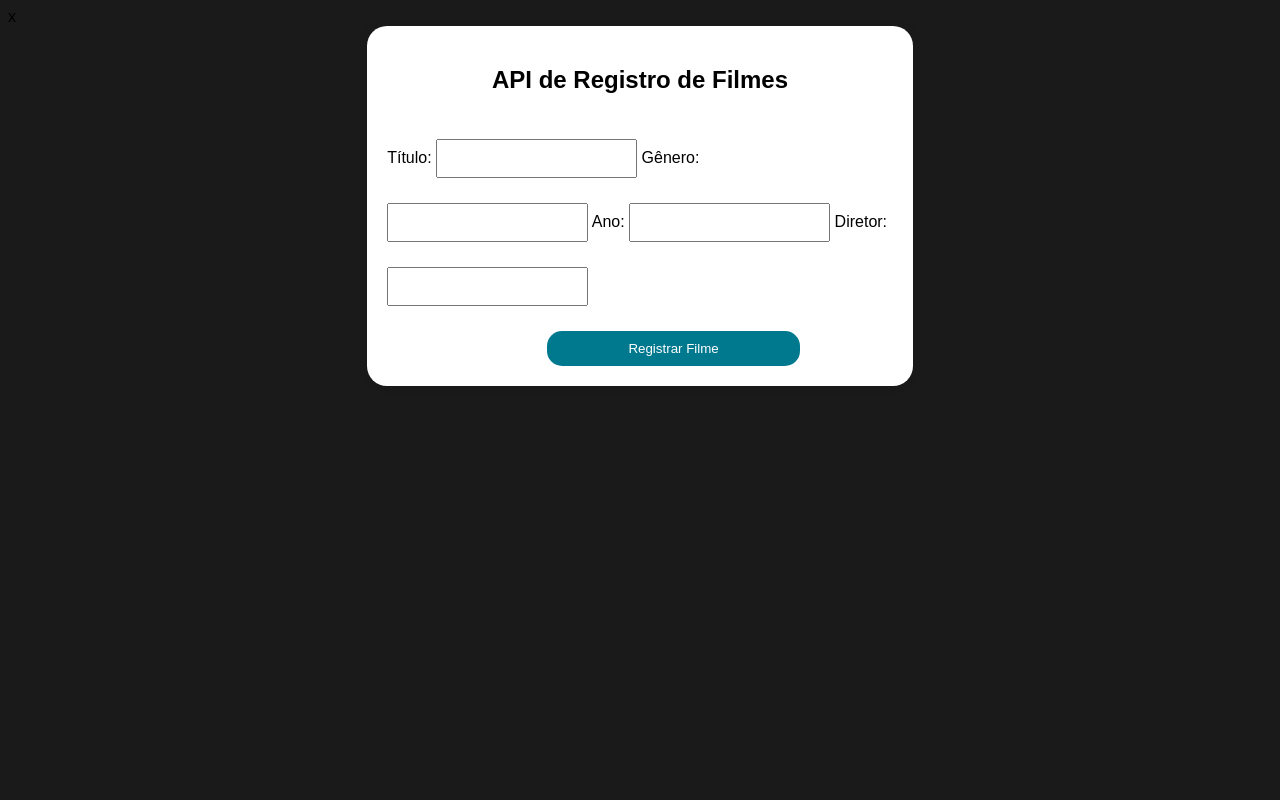
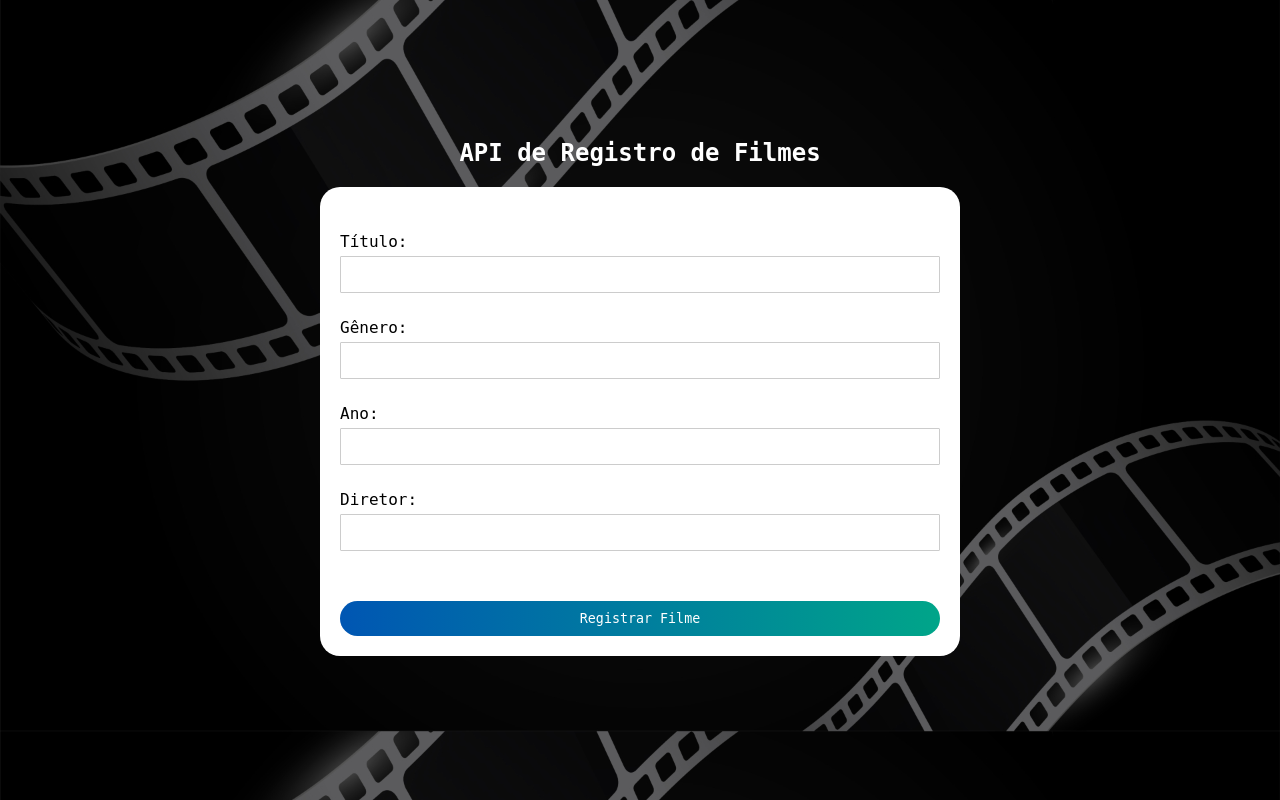
Before and after one commit to Sirlucas110/ApiMovies, a FastAPI app: page /filmes/register in a window 1280 px wide. Run offline with FastAPI, Linux system fonts and the light colour scheme.

Commit message:
Descrição das alterações realizadas

```diff
--- a/static/moviesStyles.css
+++ /dev/null
@@ -1,36 +0,0 @@
-body {
-    font-family: Arial, sans-serif; background-color: #1a1a1a;
-}
-h2 {
-    text-align: center;
-}
-.container {
-    width: 40%;
-    margin: auto;
-    padding: 20px;
-    background-color: #fff;
-    box-shadow: 0 0 10px rgba(0,0,0,0.1); border-radius: 20px;
-    display: flexbox;
-}
-form {
-    display: flex;
-    flex-direction: column;
-}
-label {
-    margin-top: 20px;
-}
-input, textarea, button {
-    padding: 10px;
-    margin-top: 25px;
-}
-button {
-    background-color: #00798f;
-    color: white;
-    border: none;
-    cursor: pointer;
-    border-radius: 15px;
-    width: 50%;
-    margin-left: 160px; }
-button:hover {
-    background-color: #00a2ca;
-}
--- /dev/null
+++ b/static/style.css
@@ -0,0 +1,62 @@
+body {
+    background-image: url('background.jpg');
+    background-size: cover;
+    font-family: "Geist Mono", monospace;
+    margin: 100px;
+    height: 50vh;
+    margin-top: 100px;
+}
+
+h1 {
+    text-align: center;
+    color: white;
+}
+
+h2 {
+    text-align: center;
+    color: white;
+}
+
+.container {
+    background-color: #ffffff;
+    padding: 20px;
+    border-radius: 20px;
+    margin: 20px auto;
+    width: 100%;
+    max-width: 600px;
+}
+
+form {
+    margin-bottom: 10px;
+}
+
+label {
+    display: block;
+    margin-top: 25px;
+}
+
+input, button {
+    padding: 10px;
+    margin-top: 5px;
+    width: 100%;
+    border: 1px solid #ccc;
+    border-radius: 1px;
+    box-sizing: border-box;
+}
+
+button {
+    font-family: "Geist Mono", monospace;
+    margin-top: 50px;
+    border-radius: 20px;
+    background-color: #002752;
+    background-image: linear-gradient(to right, #0056b3, #00a589);
+    color: white;
+    border: none;
+    cursor: pointer;
+}
+
+button:hover {
+    background-image: linear-gradient(to right, #003f4e, #003f4e);
+    transition: background-color 0.3s ease, transform 0.1s ease;
+
+}
--- a/templates/register.html
+++ b/templates/register.html
@@ -3,13 +3,13 @@
 <head>
     <meta charset="UTF-8">
     <meta name="viewport" content="width=device-width, initial-scale=1.0">x
-    <link rel="stylesheet" href="{{url_for('static', path='moviesStyles.css')}}">
+    <link rel="stylesheet" href="{{url_for('static', path='style.css')}}">
     <title>API de Registro de Filmes</title>
 </head>
 <body>
     <form action="/filmes/register" method="post">
+        <h2>API de Registro de Filmes</h2>
         <div class="container">
-            <h2>API de Registro de Filmes</h2>
                 <label for="title">Título:</label>
                 <input type="text" id="title" name="title" required>
 
```
Also changed, not shown: static/background.jpg (added).
